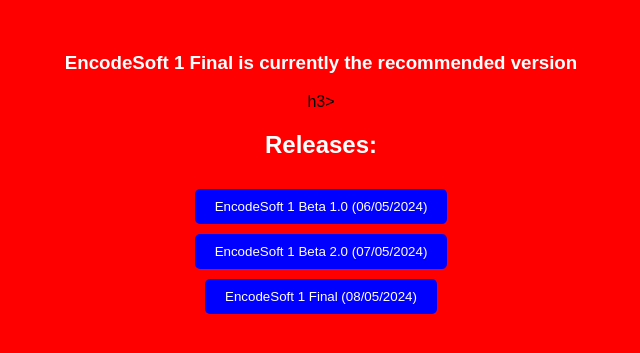
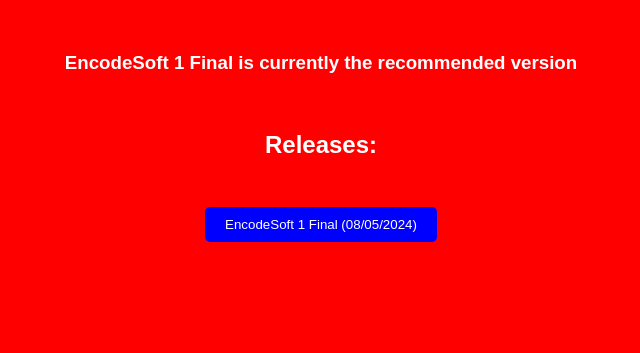
Before and after one commit to EncodeSoft/encodesoft.github.com, a plain HTML site: page index.html in a window 1280 px wide. Shown: the part 151-504 px from the top of the page, without its empty margins (319-959 px from the left). Drawn offline with Linux system fonts and the light colour scheme.

Commit message:
Update index.html

```diff
--- a/index.html
+++ b/index.html
@@ -33,19 +33,9 @@
         <h1>EncodeSoft</h1>
         <h3>An excellent piece of software for encrypting text</h3>
         <br>
-        <h3>EncodeSoft 1 Final is currently the recommended version</h3>h3>
+        <h3>EncodeSoft 1 Final is currently the recommended version</h3>
+        <br>
         <h2>Releases:</h2>
-
-        <a href="SiteFiles/Releases/EncodeSoft 1 Beta 1.0.zip" download>
-            <button>EncodeSoft 1 Beta 1.0 (06/05/2024)</button>
-        </a>
-
-        <br>
-
-        <a href="SiteFiles/Releases/EncodeSoft 1 Beta 2.0.zip" download>
-            <button>EncodeSoft 1 Beta 2.0 (07/05/2024)</button>
-        </a>
-
         <br>
 
         <a href="SiteFiles/Releases/EncodeSoft 1 Final" download>
```
